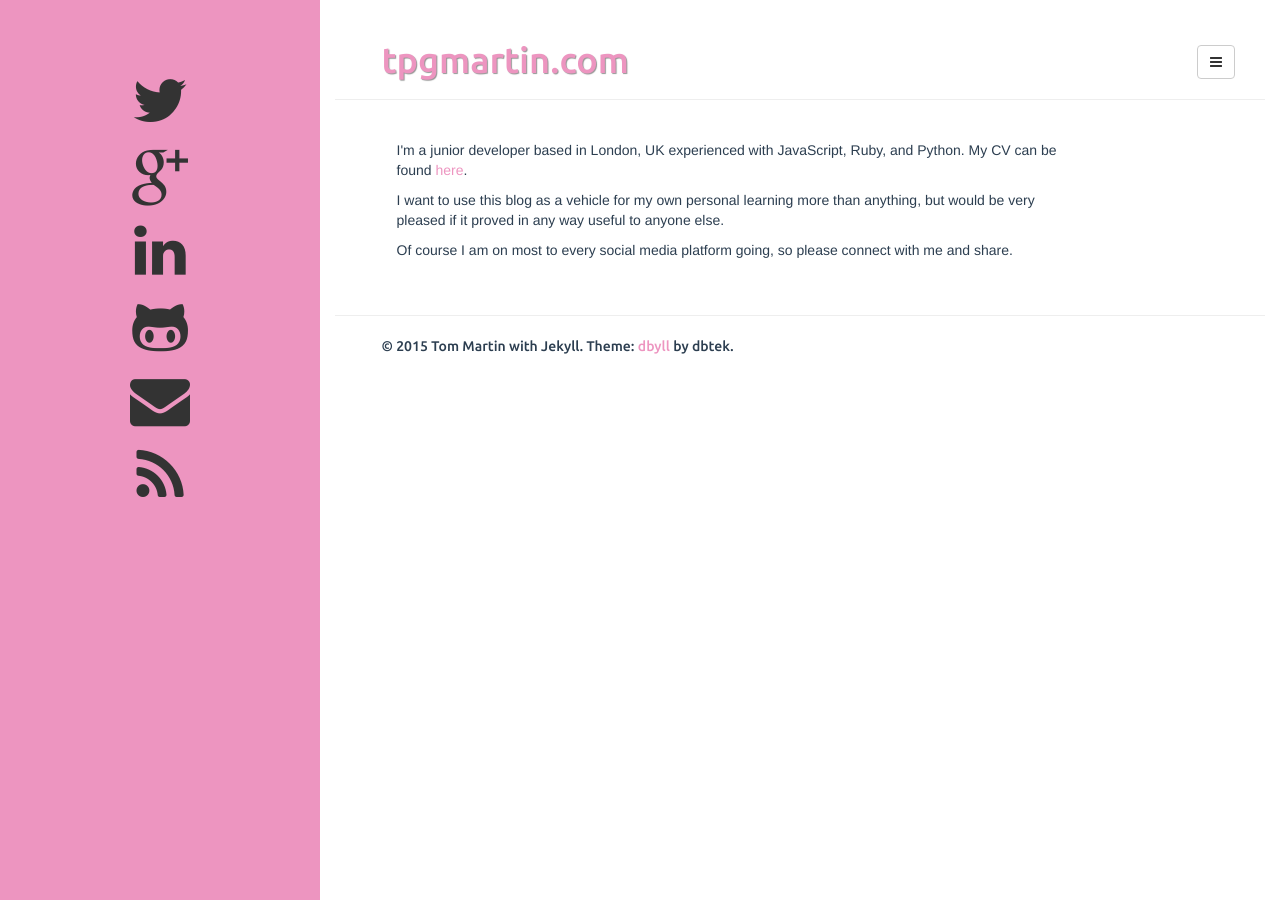
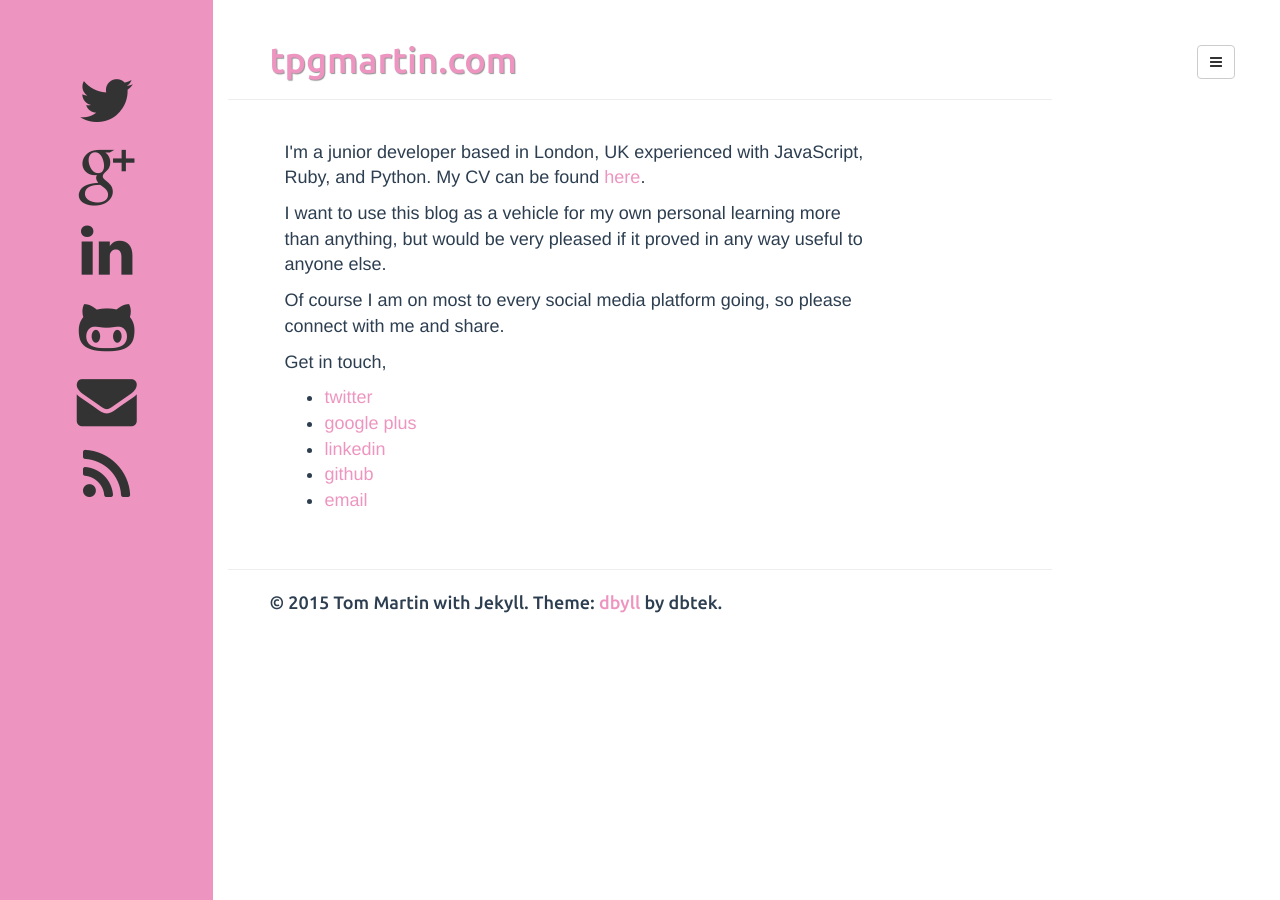
Before and after one commit to tpgmartin/tpgmartin.github.io, a Jekyll site: the page built from about.html, in a window 1280 px wide. Built offline with Jekyll 4.4.1, drawn with Linux system fonts in a browser that asks for light colours; comment, search, counter and statistics services are not loaded.

Commit message:
Changes to layout design, about page

```diff
--- a/_includes/default.html
+++ b/_includes/default.html
@@ -93,11 +93,11 @@
 		</ul>
 	</div>
 
-	<div class="col-sm-3 sidebar hidden-xs">
+	<div class="col-sm-2 sidebar hidden-xs">
 		{% include sidebar.html %}
 	</div>
 
-	<div class="col-sm-9 col-sm-offset-3">
+	<div class="col-sm-8 col-sm-offset-2">
 		{{ content }}
 
 		<footer>
--- a/about.html
+++ b/about.html
@@ -12,6 +12,17 @@ group: navigation
       <p>I want to use this blog as a vehicle for my own personal learning more than anything, but would be very pleased if it proved in any way useful to anyone else.</p>
 
       <p>Of course  I am on most to every social media platform going, so please connect with me and share.</p>
+
+      <p>Get in touch,</p>
+
+      <ul>
+        <li><a href="https://twitter.com/{{ site.author.twitter }}">twitter</a></li>
+        <li><a href="https://plus.google.com/{{ site.author.google-plus }}">google plus</a></li>
+        <li><a href="https://linkedin.com/in/{{ site.author.linkedin }}">linkedin</a></li>
+        <li><a href="https://github.com/{{ site.author.github }}">github</a></li>
+        <li><a href="mailto:{{ site.author.email }}">email</a></li>
+      </ul>
+
     </div>
   </div>
 </article>
--- a/assets/css/style.css
+++ b/assets/css/style.css
@@ -134,9 +134,13 @@ article{
 	margin-bottom: 20px;
 }
 
+p, li {
+  font-size: 18px;
+}
+
 .post-date {
 	text-transform: uppercase;
-	font-size: 14px;
+	font-size: 18px;
 	letter-spacing: 3px;
 }
 
```
